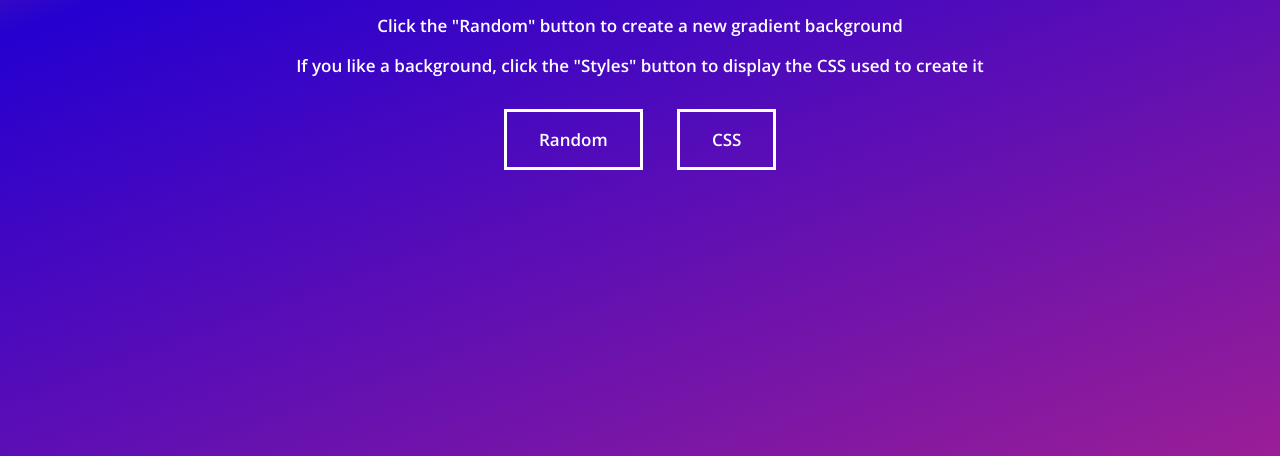
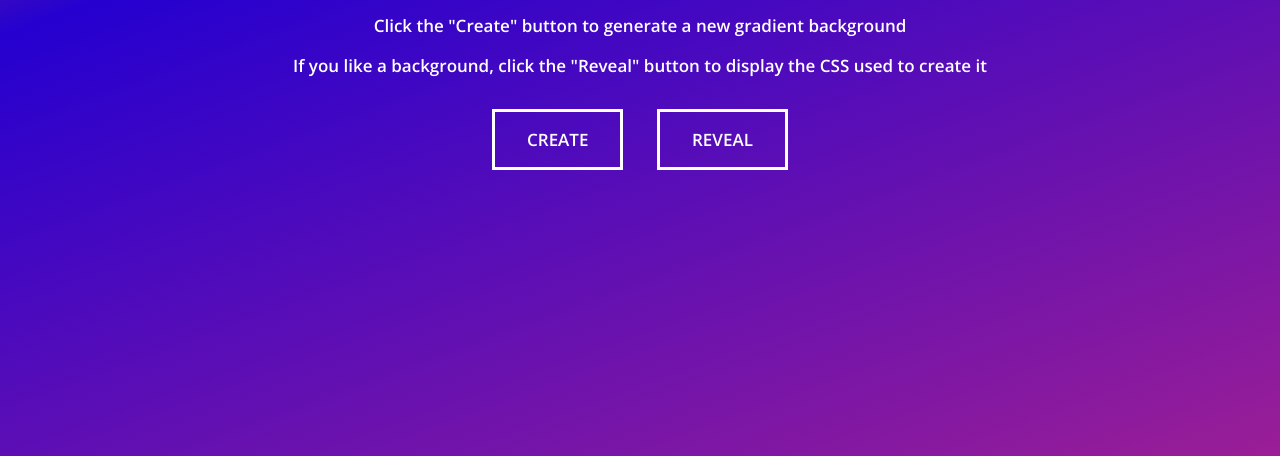
Before and after one commit to GeorgeSmith-Sweeper/colorStream, a website: page index.html in a window 1280 px wide. Shown: the part 344-800 px from the top of the page. Drawn offline with nearby package versions, Linux system fonts and the light colour scheme.

Commit message:
changed btns from random to create, and css to reveal

```diff
--- a/index.html
+++ b/index.html
@@ -8,10 +8,10 @@
   <body>
     <div class="main">
       <span>Color Stream</span>
-      <p>Click the "Random" button to create a new gradient background</p>
-      <p>If you like a background, click the "Styles" button to display the CSS used to create it</p>
-      <div class="button randomBtn hvr-sweep-to-right">Random</div>
-      <div class="button displayStylesBtn hvr-sweep-to-left">CSS</div>
+      <p>Click the "Create" button to generate a new gradient background</p>
+      <p>If you like a background, click the "Reveal" button to display the CSS used to create it</p>
+      <div class="button randomBtn hvr-sweep-to-right">CREATE</div>
+      <div class="button displayStylesBtn hvr-sweep-to-left">REVEAL</div>
       <div class="theStylesDiv"></div>
     </div>
     <script type="text/javascript" src="scripts.js"></script>
```
